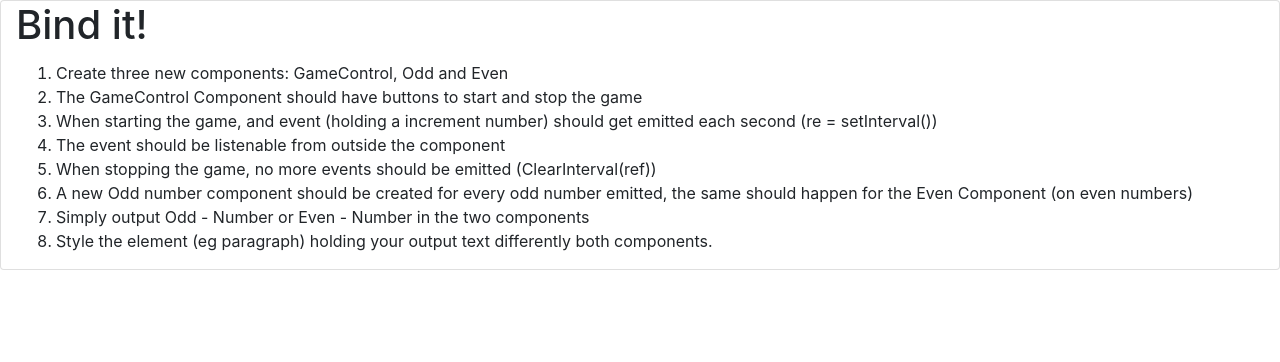
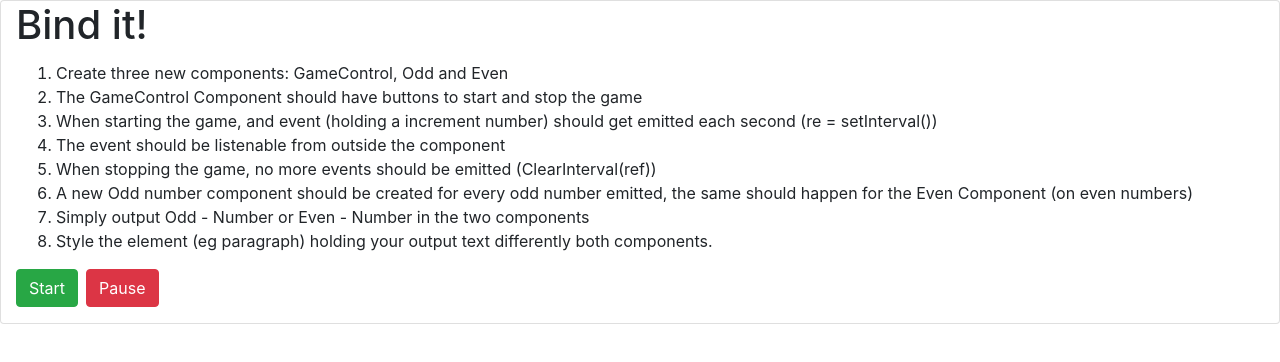
Before and after one commit to ddeveloper72/cmp-databinding-assignment, an Angular app: page / in a window 1280 px wide. Shown: the top 362 px of the page. Built offline with nearby package versions, Linux system fonts and the light colour scheme.

Commit message:
Added start and pause buttons WIP

```diff
--- a/src/app/app.component.html
+++ b/src/app/app.component.html
@@ -18,5 +18,6 @@
             <li>Style the element (eg paragraph) holding your output text differently both components.</li>
           </ol>
         </div>
+        <app-game-control></app-game-control>
       </div>
 </div>
--- a/src/app/game-control/game-control.component.html
+++ b/src/app/game-control/game-control.component.html
@@ -1,3 +1,2 @@
-<p>
-  game-control works!
-</p>
+<button class="btn btn-success mr-2 mb-3">Start</button>
+<button class="btn btn-danger mb-3">Pause</button>
```
